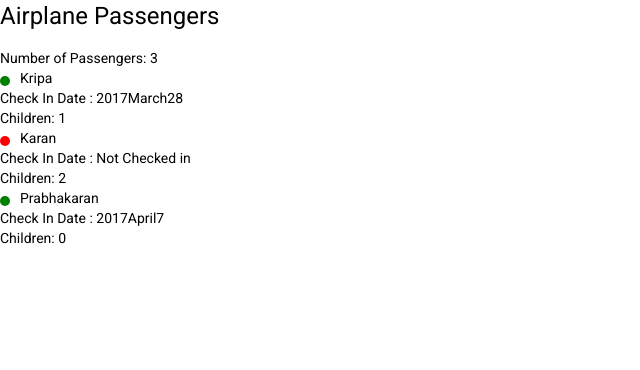
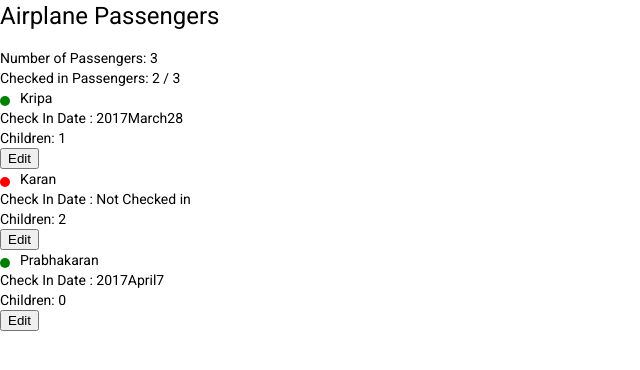
Before and after one commit to Kripakaran/angularPractice, an Angular app: page / in a window 1280 px wide. Shown: the top 370 px of the page, without its empty margins (0-640 px from the left). Built offline with nearby package versions, Linux system fonts and the light colour scheme.

Commit message:
fix: @input communication, edit feature

```diff
--- a/src/app/passenger-dashboard/components/passenger-count/passenger-count.component.html
+++ b/src/app/passenger-dashboard/components/passenger-count/passenger-count.component.html
@@ -1,2 +1,5 @@
 <h1> Airplane Passengers </h1>
 Number of Passengers: {{ items.length }}
+<div>
+Checked in Passengers: {{ checkedInCount(items)}} / {{ items.length }}
+</div>
--- a/src/app/passenger-dashboard/components/passenger-count/passenger-count.component.ts
+++ b/src/app/passenger-dashboard/components/passenger-count/passenger-count.component.ts
@@ -9,7 +9,12 @@ import { Passenger } from '../../models/Passenger';
 export class PassengerCountComponent implements OnInit {
 
   @Input()
-  items: Passenger[] = [];
+  items: Passenger[];
+
+  checkedInCount(items : Passenger []){
+    if(!items.length) return;
+    return (items.filter(item => item.checkedIn).length);
+  }
 
   constructor() { }
 
--- a/src/app/passenger-dashboard/components/passenger-detail/passenger-detail.component.html
+++ b/src/app/passenger-dashboard/components/passenger-detail/passenger-detail.component.html
@@ -3,13 +3,23 @@
     backgroundColor: (details.checkedIn ? 'green' : 'red')
   }">
 </span>
-{{details.name}}
+<div *ngIf = "editing">
+  <input type = "text" [value]="details.name" (input) = "onNameChange(name.value)" #name>
+</div>
+<div *ngIf = "!editing">
+  {{ details.name }}
+</div>
 <div>
  Check In Date :
-
  {{ details.checkedDate ? (details.checkedDate | date : 'yMMMMd') : 'Not Checked in'}}
 </div>
 <div>
 Children: {{details.children?.length || 0}}
 </div>
+
+<button (click) = "toggleEdit()">
+  {{ editing ? 'Done' : 'Edit'}}
+
+</button>
+
 </div>
--- a/src/app/passenger-dashboard/components/passenger-detail/passenger-detail.component.ts
+++ b/src/app/passenger-dashboard/components/passenger-detail/passenger-detail.component.ts
@@ -13,9 +13,18 @@ export class PassengerDetailComponent implements OnInit {
   @Input()
   details: Passenger;
 
+  editing: boolean = false;
+
   constructor() { }
 
   ngOnInit(): void {
   }
 
+  onNameChange(name: string){
+    this.details.name = name;
+  }
+
+  toggleEdit(){
+    this.editing = !this.editing;
+  }
 }
```
